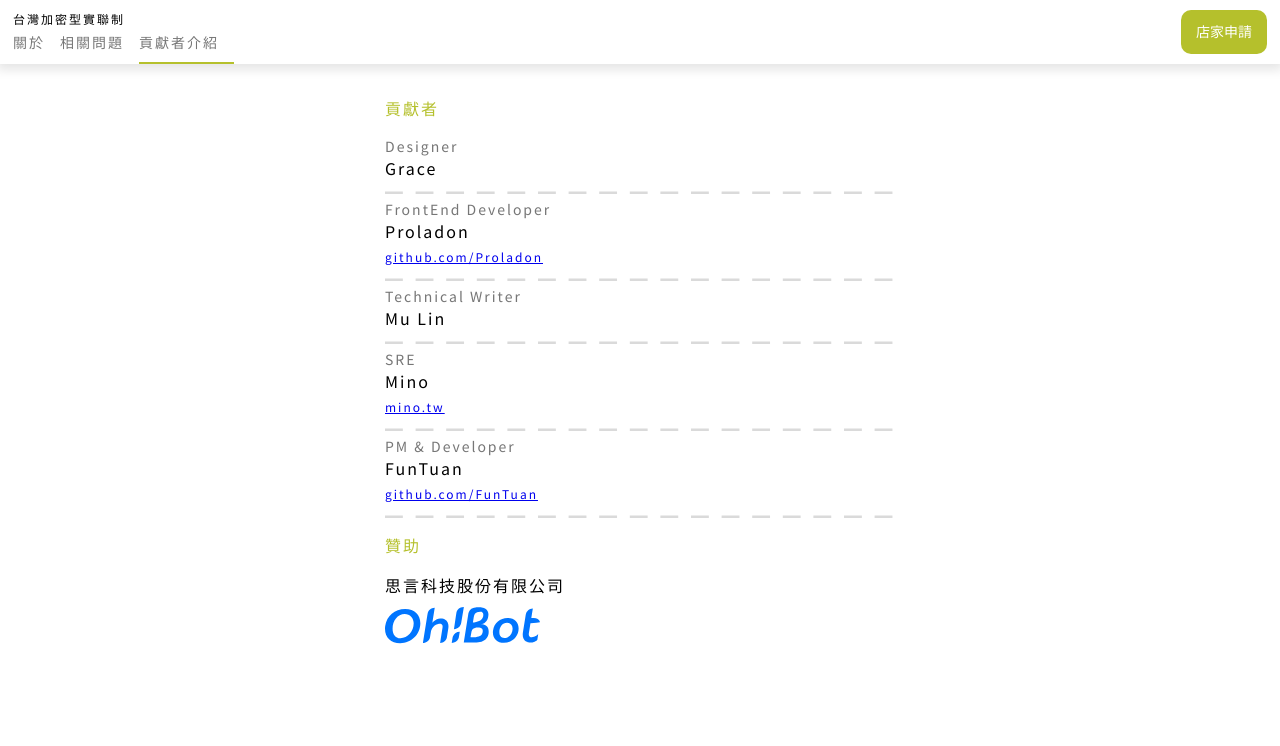
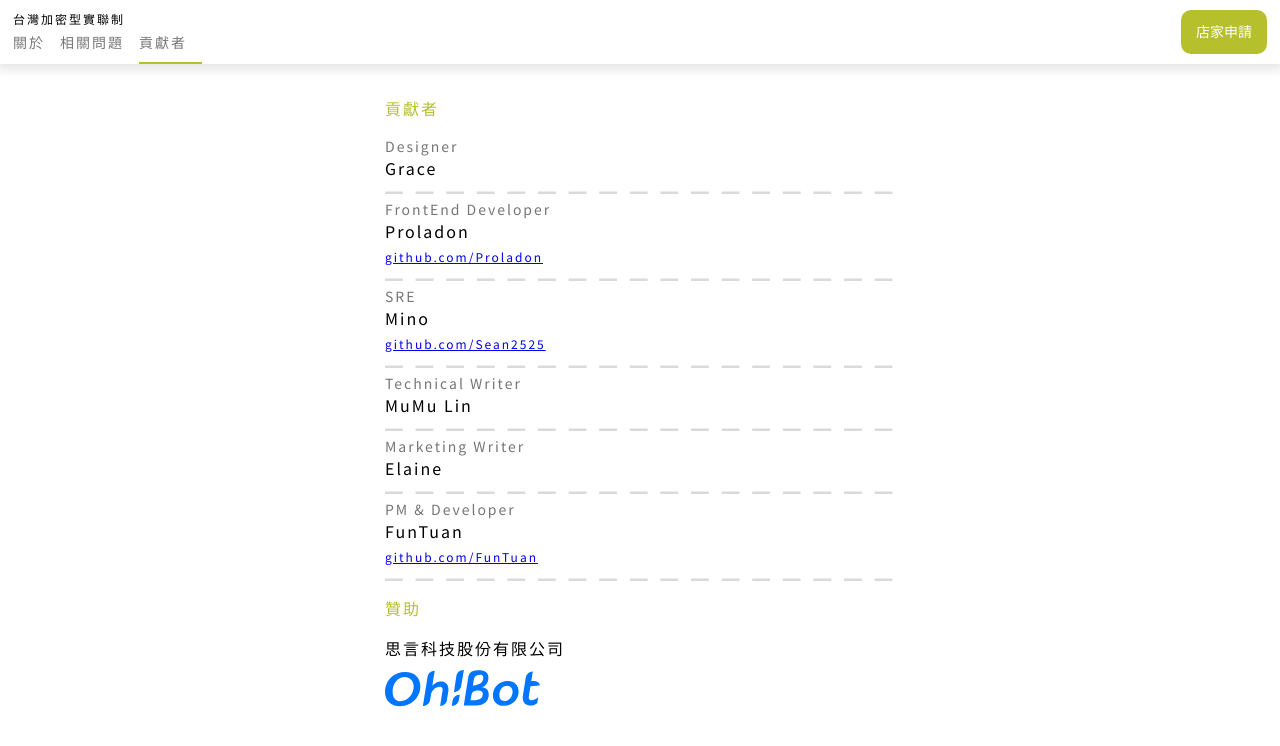
Before and after one commit to funtuan/reallink-frontend, a Vue app: page /contributes in a window 1280 px wide. Shown: the top 746 px of the page. Built offline with nearby package versions, Linux system fonts and the light colour scheme.

Commit message:
style Contributes

```diff
--- a/src/components/NavBar.vue
+++ b/src/components/NavBar.vue
@@ -6,7 +6,7 @@
     <div class="nav-btn-container">
       <span class="nav-btn" @click="routeTo('/')" :class="{'active-border': routeName === 'About'}">關於</span>
       <span class="nav-btn" @click="routeTo('/contact')" :class="{'active-border': routeName === 'Contact'}">相關問題</span>
-      <span class="nav-btn" @click="routeTo('/contributes')" :class="{'active-border': routeName === 'Contributes'}">貢獻者介紹</span>
+      <span class="nav-btn" @click="routeTo('/contributes')" :class="{'active-border': routeName === 'Contributes'}">貢獻者</span>
     </div>
 
     <el-button class="_primary-btn register-btn" @click="register">
--- a/src/views/Contributes.vue
+++ b/src/views/Contributes.vue
@@ -16,15 +16,21 @@
     </section>
 
     <section class="_section">
-      <div class="work-type">Technical Writer</div>
-      <div class="contributor">Mu Lin</div>
+      <div class="work-type">SRE</div>
+      <div class="contributor">Mino</div>
+      <a href="https://github.com/Sean2525">github.com/Sean2525</a>
       <DashedLine />
     </section>
 
     <section class="_section">
-      <div class="work-type">SRE</div>
-      <div class="contributor">Mino</div>
-      <a href="https://mino.tw">mino.tw</a>
+      <div class="work-type">Technical Writer</div>
+      <div class="contributor">MuMu Lin</div>
+      <DashedLine />
+    </section>
+
+    <section class="_section">
+      <div class="work-type">Marketing Writer</div>
+      <div class="contributor">Elaine</div>
       <DashedLine />
     </section>
 
```
